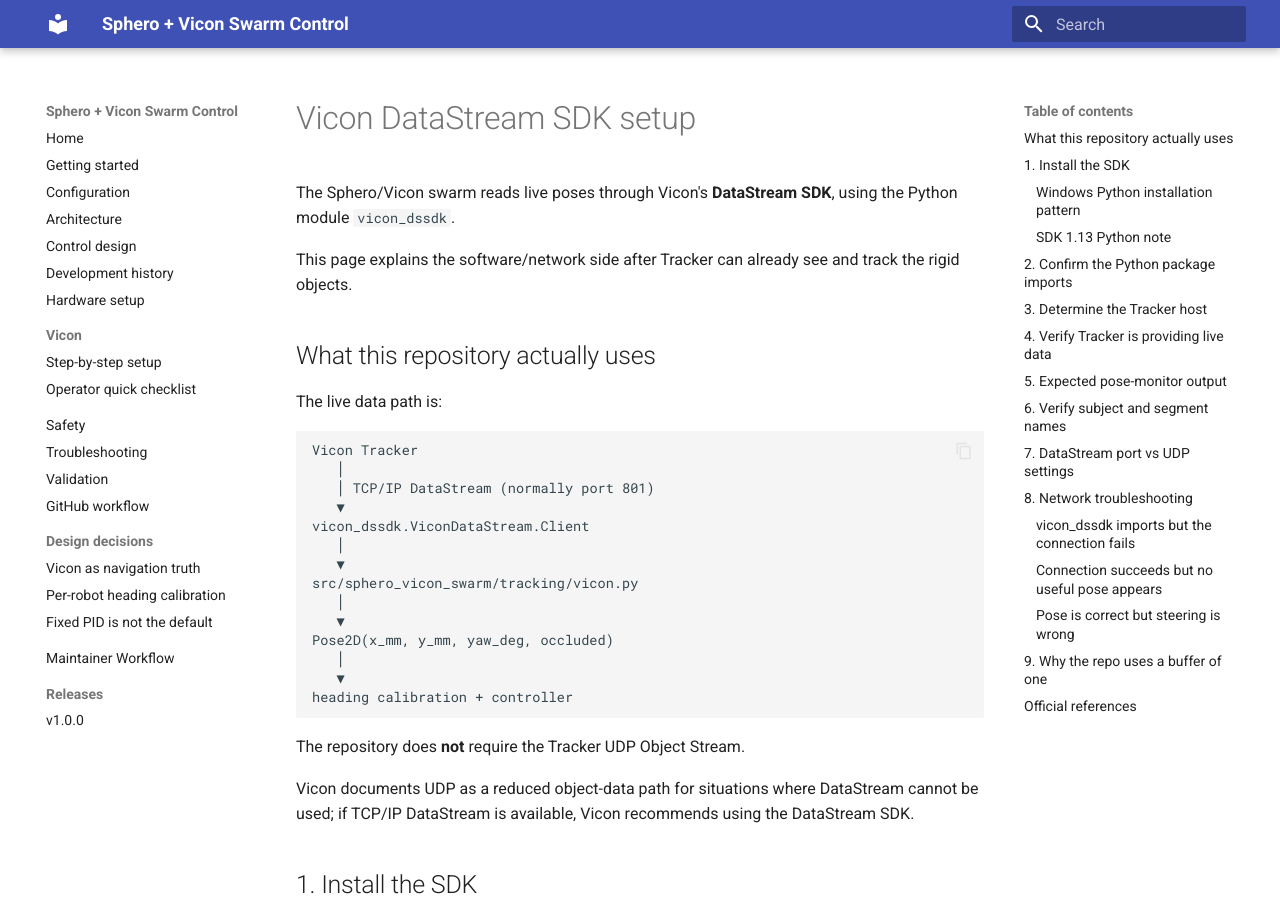
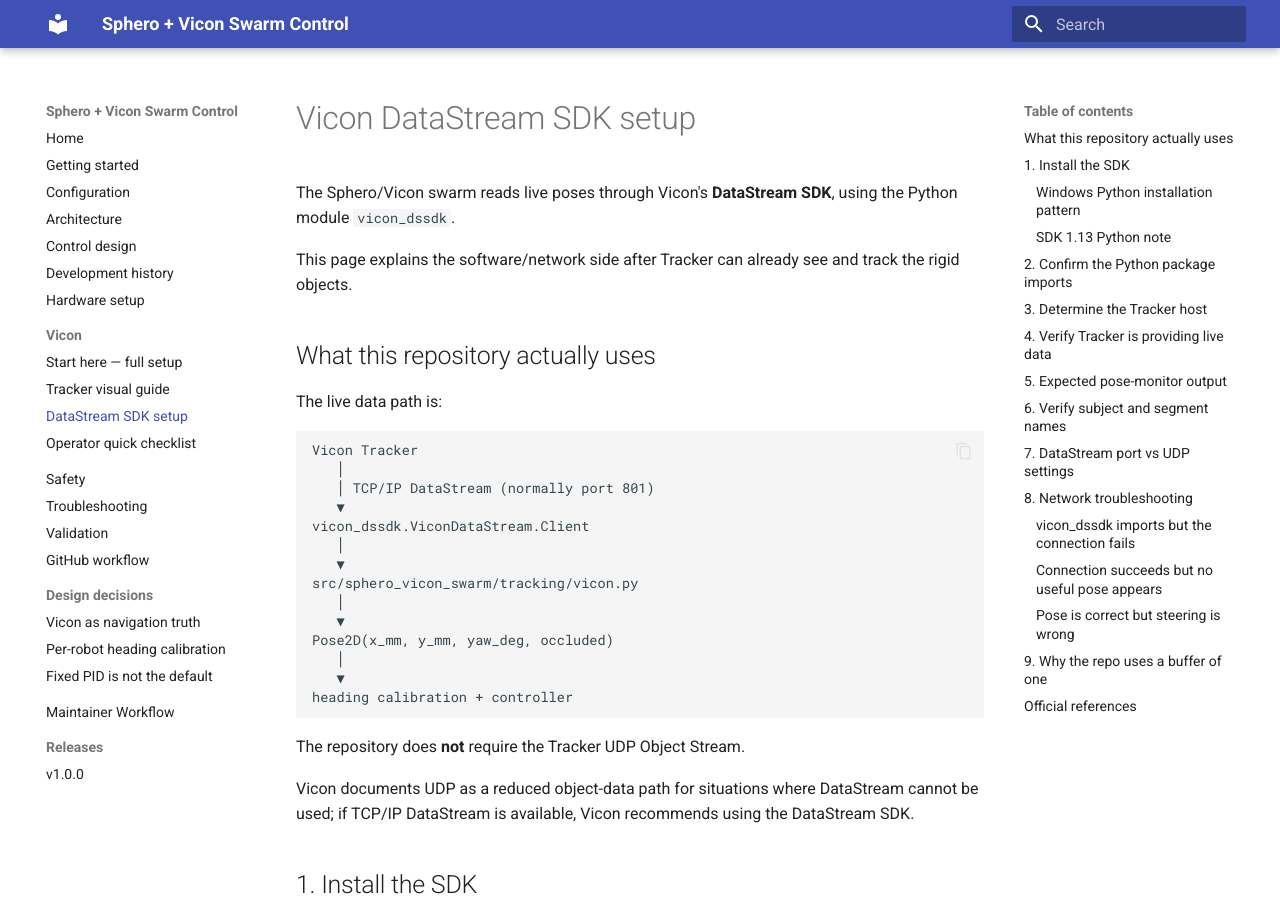
Before and after one commit to RV-crtl/sphero-vicon-swarm, an MkDocs documentation site: the page built from docs/vicon-datastream.md, in a window 1280 px wide and 900 px high. Built offline with MkDocs 1.6.1 and Material for MkDocs 9.7.7, drawn with Linux system fonts in a browser that asks for light colours.

Commit message:
Expand Vicon section in docs navigation

```diff
--- a/mkdocs.yml
+++ b/mkdocs.yml
@@ -30,7 +30,9 @@
   - Development history: development-history.md
   - Hardware setup: hardware-setup.md
   - Vicon:
-      - Step-by-step setup: vicon-setup.md
+      - Start here — full setup: vicon-setup.md
+      - Tracker visual guide: vicon-tracker-ui-guide.md
+      - DataStream SDK setup: vicon-datastream.md
       - Operator quick checklist: vicon-operator-checklist.md
   - Safety: safety.md
   - Troubleshooting: troubleshooting.md
```
